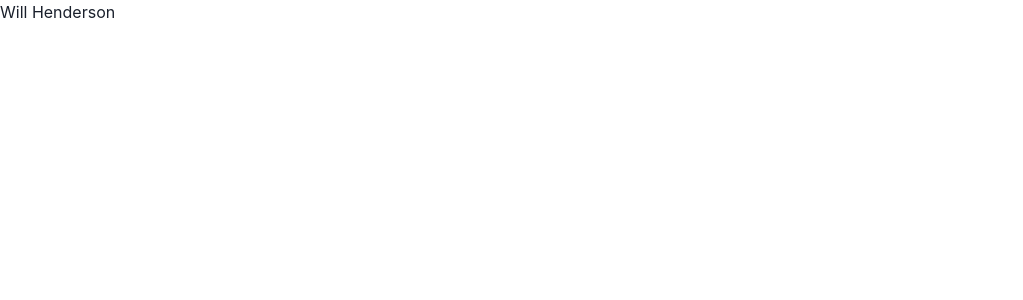
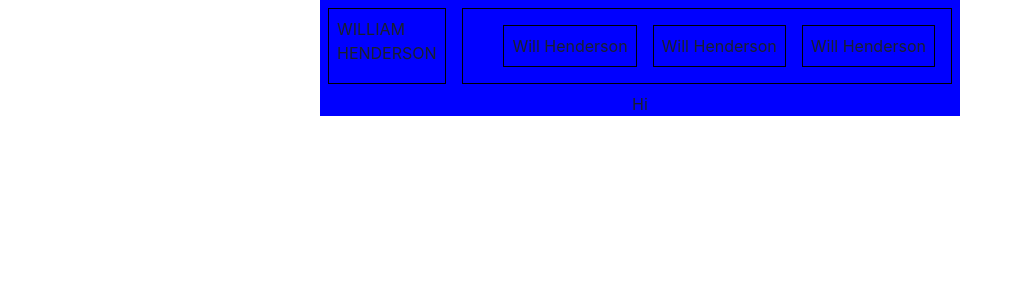
Before and after one commit to william-b-henderson/personal-website, a Next.js app: page / in a window 1280 px wide. Shown: the top 300 px of the page, without its empty margins (0-1023 px from the left). Built offline with nearby package versions, Linux system fonts and the light colour scheme.

Commit message:
Build lowfi components for Navigation

```diff
--- /dev/null
+++ b/components/NavBar/NavBar.tsx
@@ -0,0 +1,17 @@
+import { Box, Flex } from '@chakra-ui/react'
+import { FunctionComponent } from 'react'
+import { NavItem } from '../NavItem'
+import { NavMenu } from '../NavMenu'
+
+export const NavBar: FunctionComponent = () => {
+  return (
+    <Flex justifyContent="space-between" width="100%">
+      <Box border="1px solid black" m="0.5em" p="0.5em" alignItems="center">WILLIAM HENDERSON</Box>
+      <NavMenu>
+        <NavItem />
+        <NavItem />
+        <NavItem />
+      </NavMenu>
+    </Flex>
+  )
+}
--- /dev/null
+++ b/components/NavBar/index.tsx
@@ -0,0 +1 @@
+export { NavBar } from './NavBar'
--- /dev/null
+++ b/components/NavItem/NavItem.tsx
@@ -0,0 +1,12 @@
+import { Box, Text } from '@chakra-ui/react'
+import { FunctionComponent } from 'react'
+
+export const NavItem: FunctionComponent = () => {
+  return (
+    <Box border="1px solid black" margin=".5em" padding=".5em">
+      <Text>
+        Will Henderson
+      </Text>
+    </Box>
+  )
+}
--- /dev/null
+++ b/components/NavItem/index.tsx
@@ -0,0 +1 @@
+export { NavItem } from './NavItem'
--- /dev/null
+++ b/components/NavMenu/NavMenu.tsx
@@ -0,0 +1,10 @@
+import { Flex } from '@chakra-ui/react'
+import { FC } from 'react'
+
+export const NavMenu: FC = ({ children }) => {
+  return (
+    <Flex justifyContent="flex-end" width="100vw" border="1px solid black" m="0.5em" p="0.5em" alignItems="center">
+      {children}
+    </Flex>
+  )
+}
--- /dev/null
+++ b/components/NavMenu/index.tsx
@@ -0,0 +1 @@
+export { NavMenu } from './NavMenu'
--- /dev/null
+++ b/components/PageLayout/PageLayout.tsx
@@ -0,0 +1,13 @@
+import { Flex } from '@chakra-ui/react'
+import { FC } from 'react'
+import { NavBar } from '../NavBar'
+
+
+export const PageLayout: FC = ({ children }) => {
+    return (
+            <Flex direction="column" justify="center" align="center"  bg="blue" w="50vw">
+                <NavBar/>
+                {children}
+            </Flex>
+  )
+}
--- /dev/null
+++ b/components/PageLayout/index.tsx
@@ -0,0 +1 @@
+export { PageLayout } from './PageLayout'
--- a/package.json
+++ b/package.json
@@ -3,7 +3,7 @@
   "version": "0.1.0",
   "private": true,
   "scripts": {
-    "dev": "next dev",
+    "dev": "next dev -p 8000",
     "build": "next build",
     "start": "next start",
     "lint": "next lint",
--- a/pages/index.tsx
+++ b/pages/index.tsx
@@ -1,16 +1,19 @@
+import { Flex } from '@chakra-ui/react'
 import type { NextPage } from 'next'
 // import Head from 'next/head'
 // import Image from 'next/image'
 // import styles from '../styles/Home.module.css'
-import { Box, Text } from '@chakra-ui/react'
+// import { Box, Text } from '@chakra-ui/react'
+
+import { PageLayout } from '../components/PageLayout'
 
 const Home: NextPage = () => {
   return (
-    <Box>
-      <Text>
-        Will Henderson
-      </Text>
-    </Box>
+    <Flex justify="center">
+      <PageLayout>
+        Hi
+      </PageLayout>
+    </Flex>
   )
 }
 
```
